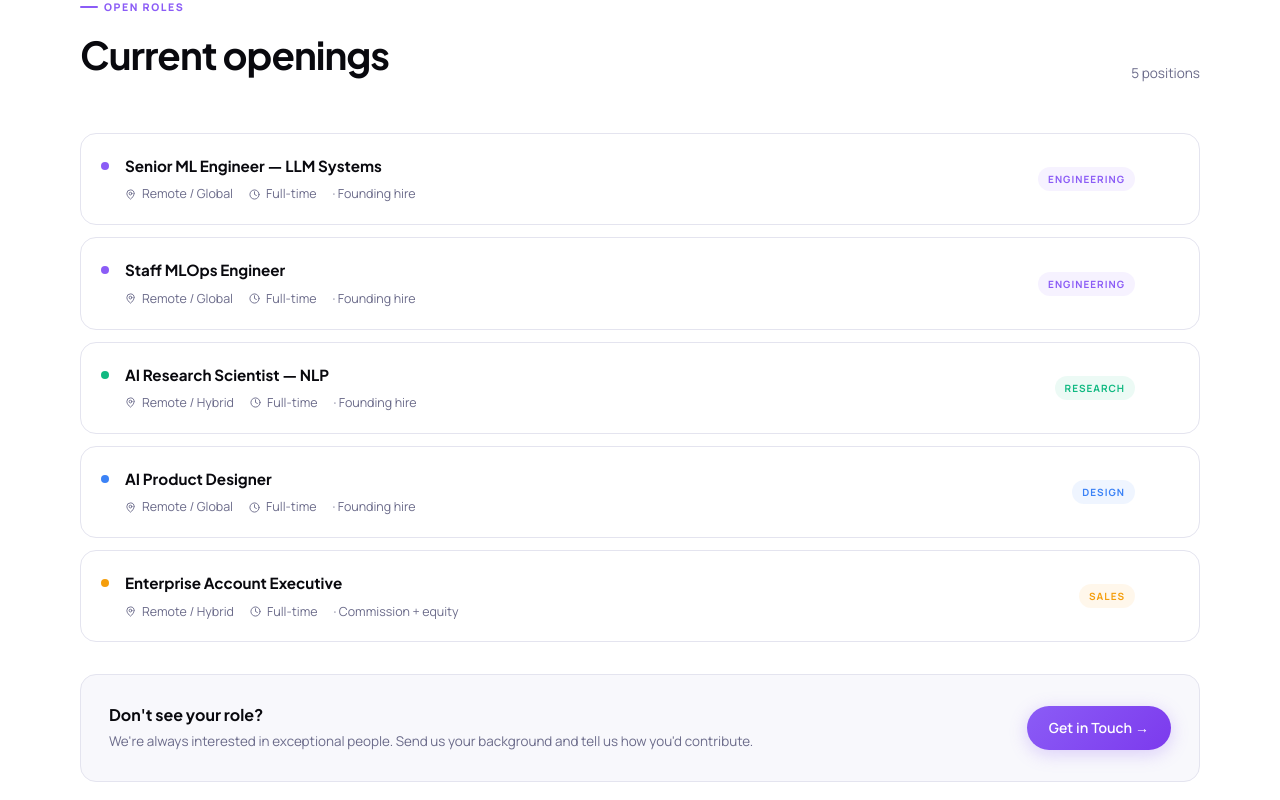
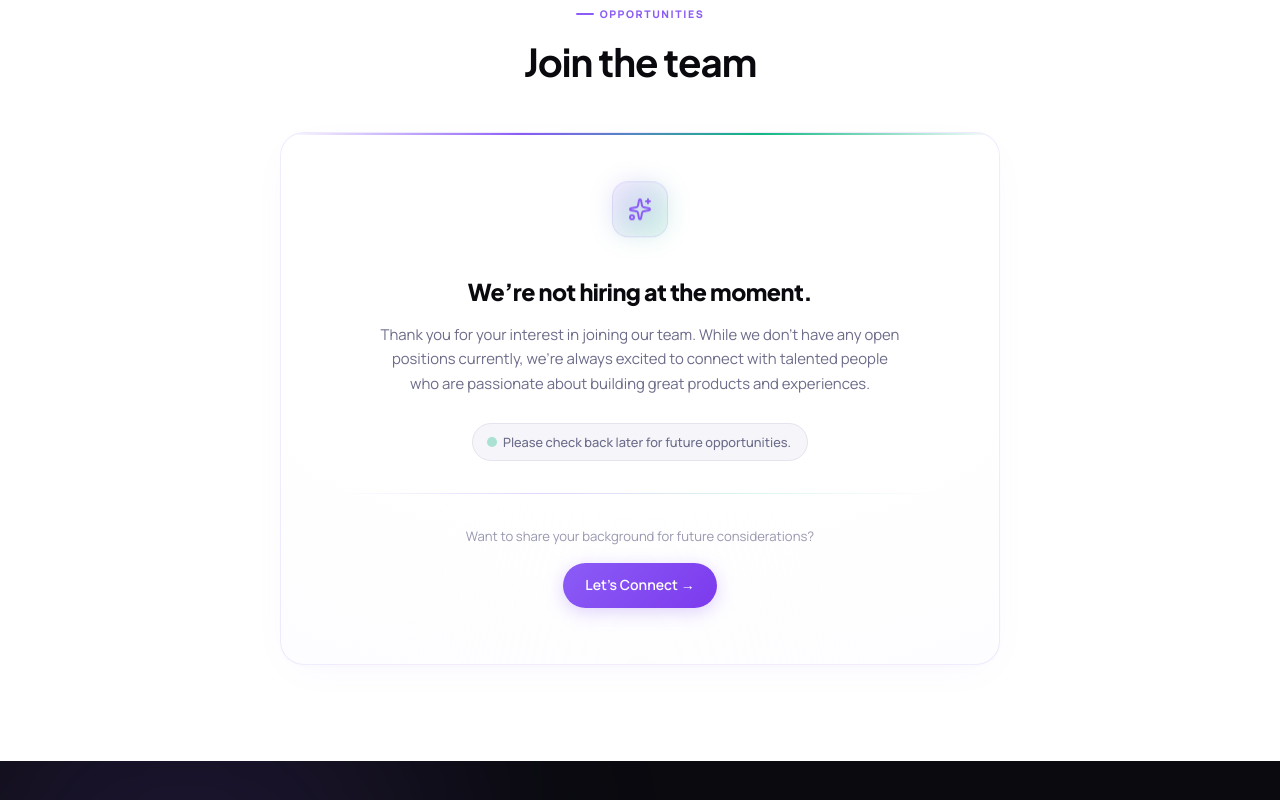
Before and after one commit to vyuhon-tech/vyuhon-v2, a React (Vite) app: page /careers in a window 1280 px wide. Shown: the part 680-1480 px from the top of the page. Built offline with nearby package versions, Linux system fonts and the light colour scheme.

Commit message:
refactor: replace active career openings with a unified empty state and update CTA messaging across Careers and About pages.

```diff
--- a/src/pages/About.jsx
+++ b/src/pages/About.jsx
@@ -174,12 +174,10 @@ export default function About() {
       </div>
 
       <CTABanner
-        title="We're hiring builders"
-        subtitle="If you believe AI engineering is the defining technical craft of our era — you'll fit right in."
-        primaryLabel="View Open Roles →"
-        primaryTo="/careers"
-        secondaryLabel="Get in Touch"
-        secondaryTo="/contact"
+        title="Stay in touch"
+        subtitle="We're always excited to connect with talented engineers, researchers, and builders who want to shape the future of AI."
+        primaryLabel="Get in Touch →"
+        primaryTo="/contact"
       />
     </>
   )
--- a/src/pages/Careers.jsx
+++ b/src/pages/Careers.jsx
@@ -1,18 +1,10 @@
-import { MapPin, Clock, ArrowUpRight } from 'lucide-react'
+import { Sparkles } from 'lucide-react'
 import { useHeroAnimation, useScrollReveal } from '../hooks/useScrollReveal'
 import Container from '../components/ui/Container'
 import SectionLabel from '../components/ui/SectionLabel'
 import Button from '../components/ui/Button'
 import CTABanner from '../components/sections/CTABanner'
 import { FloatingDots, GridAccent } from '../components/illustrations/DecorativeElements'
-
-const OPENINGS = [
-  { title:'Senior ML Engineer — LLM Systems', location:'Remote / Global', type:'Full-time', note:'Founding hire', dept:'Engineering', color:'#8B5CF6', bg:'rgba(139,92,246,0.08)' },
-  { title:'Staff MLOps Engineer', location:'Remote / Global', type:'Full-time', note:'Founding hire', dept:'Engineering', color:'#8B5CF6', bg:'rgba(139,92,246,0.08)' },
-  { title:'AI Research Scientist — NLP', location:'Remote / Hybrid', type:'Full-time', note:'Founding hire', dept:'Research', color:'#10B981', bg:'rgba(16,185,129,0.08)' },
-  { title:'AI Product Designer', location:'Remote / Global', type:'Full-time', note:'Founding hire', dept:'Design', color:'#3B82F6', bg:'rgba(59,130,246,0.08)' },
-  { title:'Enterprise Account Executive', location:'Remote / Hybrid', type:'Full-time', note:'Commission + equity', dept:'Sales', color:'#F59E0B', bg:'rgba(245,158,11,0.08)' },
-]
 
 const PERKS = [
   { emoji:'🌍', label:'Remote-first', sub:'Work from anywhere globally' },
@@ -23,7 +15,7 @@ const PERKS = [
 
 export default function Careers() {
   const heroRef = useHeroAnimation()
-  const openRef = useScrollReveal({ selector: '.orow', stagger: 0.07, x: -12, y: 0 })
+  const openRef = useScrollReveal({ selector: '.reveal-card', y: 20 })
 
   return (
     <>
@@ -66,57 +58,61 @@ export default function Careers() {
           </Container>
         </section>
 
-        {/* OPENINGS */}
-        <section className="py-20 bg-white" ref={openRef}>
+        {/* OPENINGS SECTION (Empty State) */}
+        <section className="py-24 bg-white" ref={openRef}>
           <Container>
-            <div className="flex items-end justify-between mb-12 flex-wrap gap-4">
-              <div>
-                <div className="mb-2"><SectionLabel>Open Roles</SectionLabel></div>
-                <h2 className="font-heading font-bold tracking-[-0.025em] text-ink" style={{ fontSize: 'clamp(1.7rem, 3vw, 2.4rem)' }}>
-                  Current openings
-                </h2>
-              </div>
-              <span className="text-[0.85rem] text-ink-soft">{OPENINGS.length} positions</span>
+            <div className="text-center mb-6">
+              <div className="mb-2 justify-center flex"><SectionLabel>Opportunities</SectionLabel></div>
+              <h2 className="font-heading font-bold tracking-[-0.025em] text-ink" style={{ fontSize: 'clamp(1.7rem, 3vw, 2.4rem)' }}>
+                Join the team
+              </h2>
             </div>
 
-            <div className="space-y-3">
-              {OPENINGS.map((o, i) => (
-                <div key={i} className="orow group flex items-center justify-between p-5 rounded-2xl border border-light-3 bg-white transition-all duration-250 hover:border-transparent hover:shadow-[0_6px_24px_rgba(0,0,0,0.08)] hover:bg-light/60 cursor-pointer gap-4">
-                  <div className="flex items-start gap-4">
-                    <div className="w-2 h-2 rounded-full mt-2 flex-shrink-0 transition-transform duration-300 group-hover:scale-125" style={{ background: o.color }} />
-                    <div>
-                      <div className="font-heading text-[0.95rem] font-bold text-ink mb-1.5 group-hover:text-brand-purple transition-colors">{o.title}</div>
-                      <div className="flex items-center gap-4 flex-wrap">
-                        <span className="flex items-center gap-1.5 text-[0.78rem] text-ink-soft"><MapPin size={11} />{o.location}</span>
-                        <span className="flex items-center gap-1.5 text-[0.78rem] text-ink-soft"><Clock size={11} />{o.type}</span>
-                        <span className="text-[0.78rem] text-ink-soft">· {o.note}</span>
-                      </div>
-                    </div>
-                  </div>
-                  <div className="flex items-center gap-3 flex-shrink-0">
-                    <span className="text-[10px] font-bold uppercase tracking-[0.1em] px-2.5 py-1 rounded-full" style={{ color: o.color, background: o.bg }}>{o.dept}</span>
-                    <div className="w-8 h-8 rounded-full border flex items-center justify-center opacity-0 group-hover:opacity-100 transition-all duration-250 -translate-x-1 group-hover:translate-x-0"
-                      style={{ borderColor: o.color + '40', color: o.color }}>
-                      <ArrowUpRight size={13} />
-                    </div>
-                  </div>
-                </div>
-              ))}
-            </div>
+            <div className="reveal-card max-w-[720px] mx-auto text-center mt-10 p-10 md:p-14 rounded-3xl relative overflow-hidden transition-all duration-300 hover:shadow-xl"
+              style={{
+                background: 'radial-gradient(120% 120% at 50% 0%, #ffffff 60%, rgba(139,92,246,0.02) 100%)',
+                border: '1px solid rgba(139, 92, 246, 0.12)',
+                boxShadow: '0 10px 40px -15px rgba(139, 92, 246, 0.08), 0 2px 12px -4px rgba(0,0,0,0.02)'
+              }}>
+              {/* Top gradient glow bar */}
+              <div className="absolute top-0 inset-x-0 h-[2px]" style={{ background: 'linear-gradient(90deg, transparent, var(--purple), var(--teal), transparent)' }} />
 
-            {/* CTA row */}
-            <div className="mt-8 p-7 bg-light border border-light-3 rounded-2xl flex flex-col md:flex-row items-start md:items-center justify-between gap-5">
+              {/* Sparkles Icon Bubble */}
+              <div className="w-14 h-14 rounded-2xl mx-auto mb-8 flex items-center justify-center relative float-2"
+                style={{
+                  background: 'linear-gradient(135deg, rgba(139, 92, 246, 0.08) 0%, rgba(16, 185, 129, 0.08) 100%)',
+                  border: '1px solid rgba(139, 92, 246, 0.15)'
+                }}>
+                <div className="absolute inset-0 rounded-2xl blur-md opacity-20" style={{ background: 'linear-gradient(135deg, var(--purple), var(--teal))' }} />
+                <Sparkles className="relative z-10 w-6 h-6" style={{ color: 'var(--purple)' }} />
+              </div>
+
+              <h3 className="font-heading font-extrabold text-[1.45rem] tracking-[-0.02em] text-ink mb-4 leading-tight">
+                We’re not hiring at the moment.
+              </h3>
+
+              <p className="text-[0.93rem] text-ink-soft leading-relaxed max-w-[520px] mx-auto mb-7">
+                Thank you for your interest in joining our team. While we don’t have any open positions currently, we’re always excited to connect with talented people who are passionate about building great products and experiences.
+              </p>
+
+              <div className="inline-flex items-center gap-2 px-4 py-2 rounded-full mb-8 text-[0.8rem] font-medium"
+                style={{ background: 'var(--surface)', border: '1px solid var(--border)', color: 'var(--ink-soft)' }}>
+                <div className="w-1.5 h-1.5 rounded-full bg-teal ping-dot" style={{ background: 'var(--teal)' }} />
+                <span>Please check back later for future opportunities.</span>
+              </div>
+
+              <div className="deco-line mb-8" />
+
               <div>
-                <h4 className="font-heading text-base font-bold text-ink mb-1">Don't see your role?</h4>
-                <p className="text-[0.84rem] text-ink-soft">We're always interested in exceptional people. Send us your background and tell us how you'd contribute.</p>
+                <p className="text-[0.82rem] text-ink-muted mb-4">Want to share your background for future considerations?</p>
+                <Button variant="primary" to="/contact" className="px-6 py-2.5 text-[0.88rem]">Let's Connect →</Button>
               </div>
-              <Button variant="primary" to="/contact" className="flex-shrink-0">Get in Touch →</Button>
             </div>
           </Container>
         </section>
       </div>
 
-      <CTABanner title="Build with us from day one" subtitle="We're a small team doing big things. Every hire shapes the culture and the product." primaryLabel="View Open Roles" primaryTo="/careers" />
+      <CTABanner title="Stay in touch" subtitle="We're always excited to meet exceptional engineers, researchers, and builders. Drop us a message anytime." primaryLabel="Get in Touch" primaryTo="/contact" />
     </>
   )
 }
```
